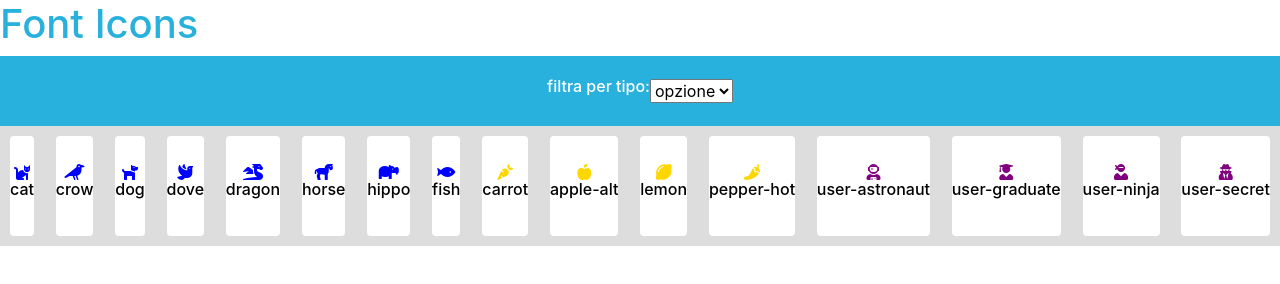
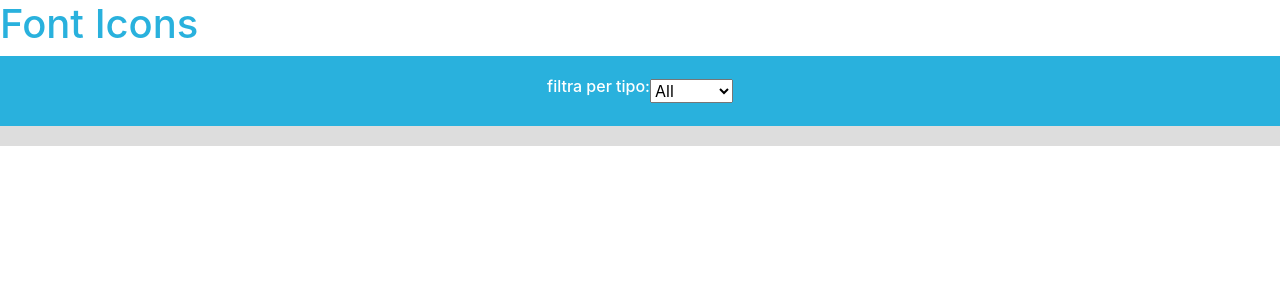
Before and after one commit to MAD71241/js-es6-icons, a plain HTML site: page index.html in a window 1280 px wide. Drawn offline with nearby package versions, Linux system fonts and the light colour scheme.

Commit message:
lavoro su logica milestone3

```diff
--- a/assets/js/main.js
+++ b/assets/js/main.js
@@ -101,6 +101,13 @@ const cardList = [
 Partendo dalla seguente struttura dati , mostriamo in pagina tutte le icone disponibili come da layout.
  */
 
+
+
+//Milestone 3 Creiamo una select con i tipi di icone e usiamola per filtrare le icone
+let iconSelect = document.getElementById("icon-selector");
+
+iconSelect.addEventListener("change", function() {
+    if (iconSelect.value == "all") {
         cardList.forEach(element => {
             document.getElementById("animal-card").insertAdjacentHTML("beforeend",
             `      <div
@@ -120,3 +127,7 @@ cardList.forEach(element => {
             );
 
         });
+    } else {
+        console.log("sto comunque funzionando");
+    }
+})
--- a/index.html
+++ b/index.html
@@ -34,11 +34,11 @@
         "
       >
         <h6>filtra per tipo:</h6>
-        <select name="icons" id="icon-select">
-          <option value="">opzione</option>
-          <option value="">opzione</option>
-          <option value="">opzione</option>
-          <option value="">opzione</option>
+        <select name="icons" id="icon-selector">
+          <option value="all">All</option>
+          <option value="animal">Animali</option>
+          <option value="vegetable">Vegetali</option>
+          <option value="user">User</option>
         </select>
       </div>
     </header>
@@ -48,8 +48,7 @@
     <div
       class="card-container d-flex justify-content-between bg-lightgrey"
       id="animal-card"
-    >
-    </div>
+    ></div>
 
     <script src="./assets/js/main.js"></script>
   </body>
```
Lines whose indentation alone changed are shown as unchanged.
